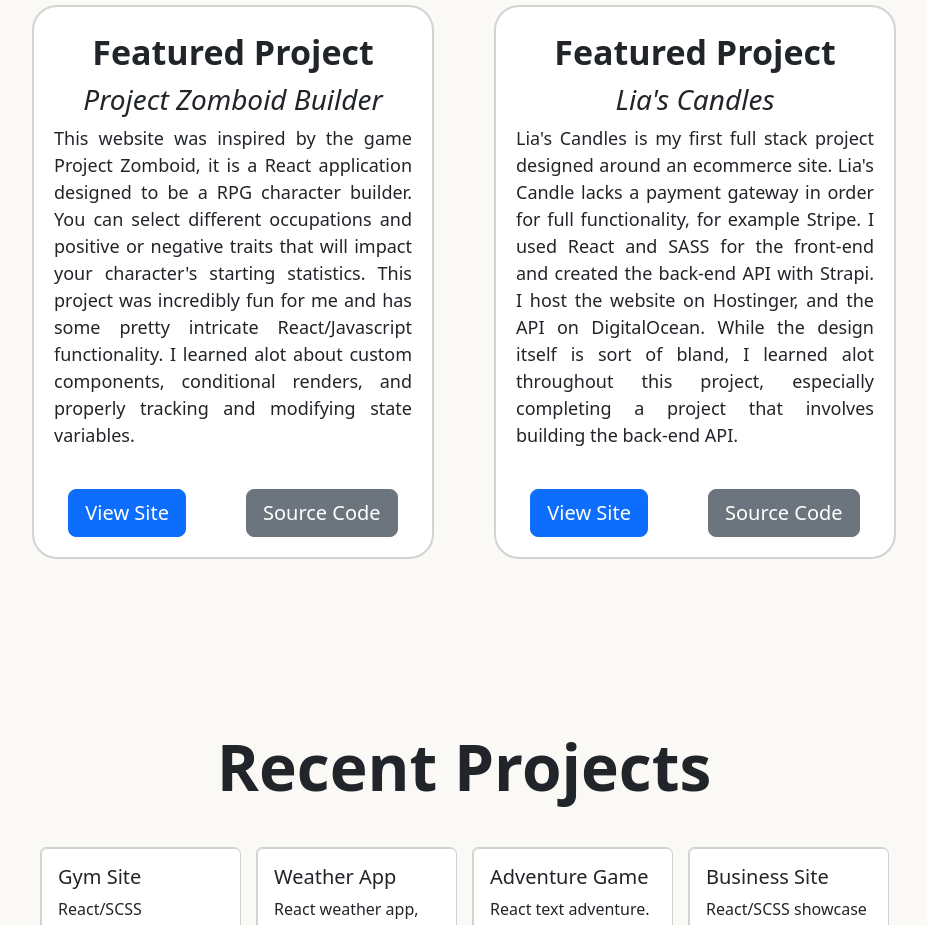
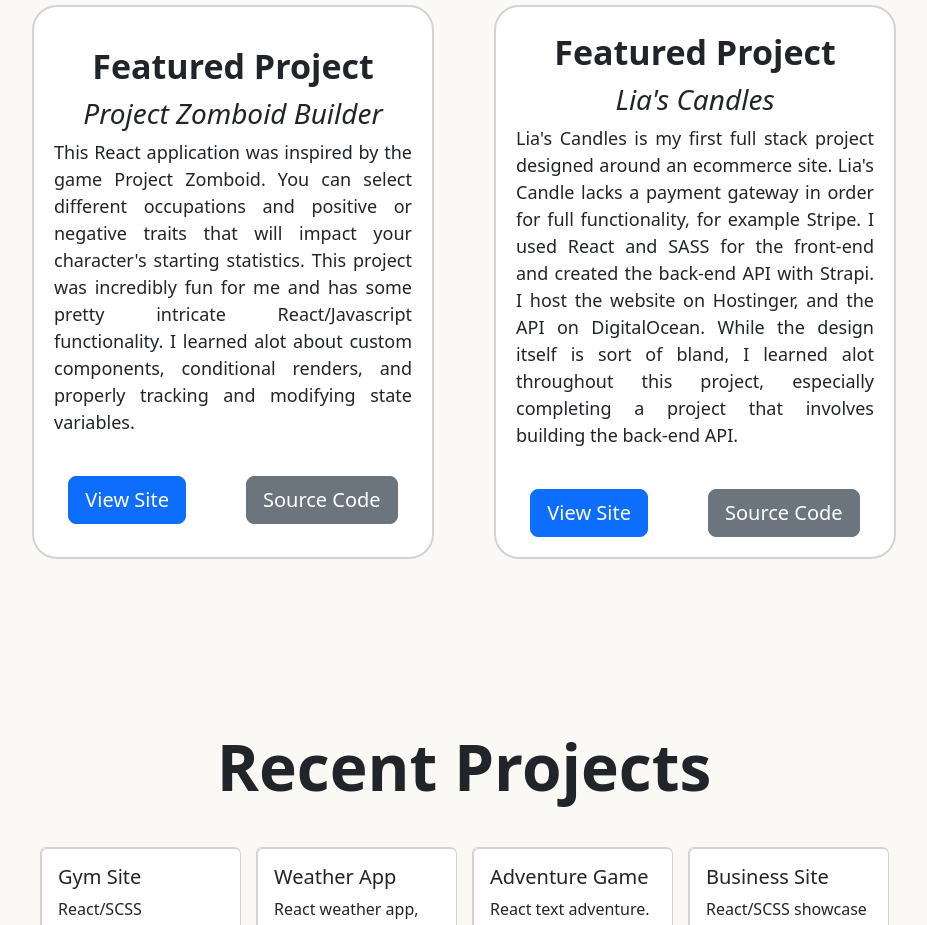
Before and after one commit to pmcmahan1/portfolio-site, a React (Vite) app: page / in a window 1280 px wide. Shown: the part 2980-3905 px from the top of the page, without its empty margins (176-1103 px from the left). Built offline with nearby package versions, Linux system fonts and the light colour scheme.

Commit message:
Fixed text

```diff
--- a/src/components/Featured.jsx
+++ b/src/components/Featured.jsx
@@ -7,8 +7,7 @@ const Featured = () => {
         <div className="featured-main">Featured Project</div>
         <div className="featured-title">Project Zomboid Builder</div>
         <div className="featured-body-text">
-        This website was inspired by the game Project Zomboid, it is a
-        React application designed to be a RPG character builder. You can
+        This React application was inspired by the game Project Zomboid. You can
         select different occupations and positive or negative traits that will
         impact your character's starting statistics. This project was incredibly fun
         for me and has some pretty intricate React/Javascript functionality. I learned
```
